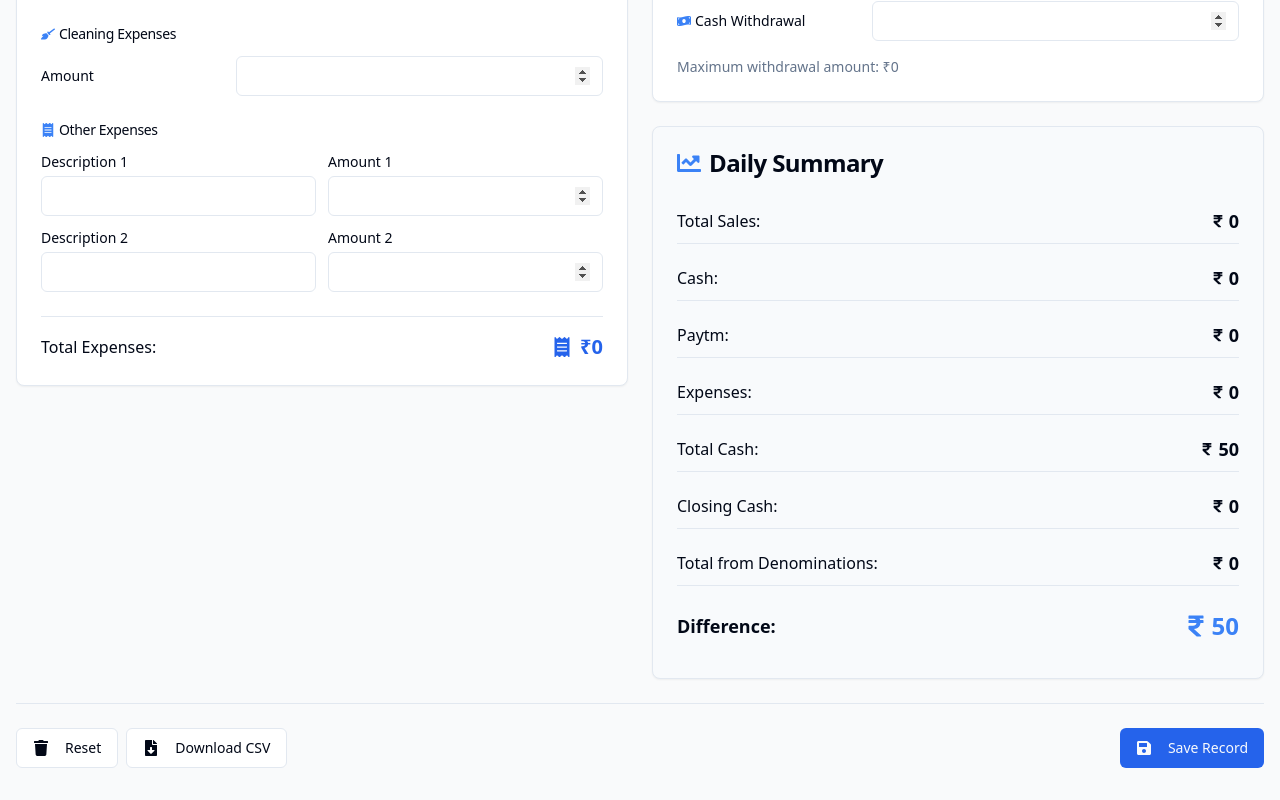
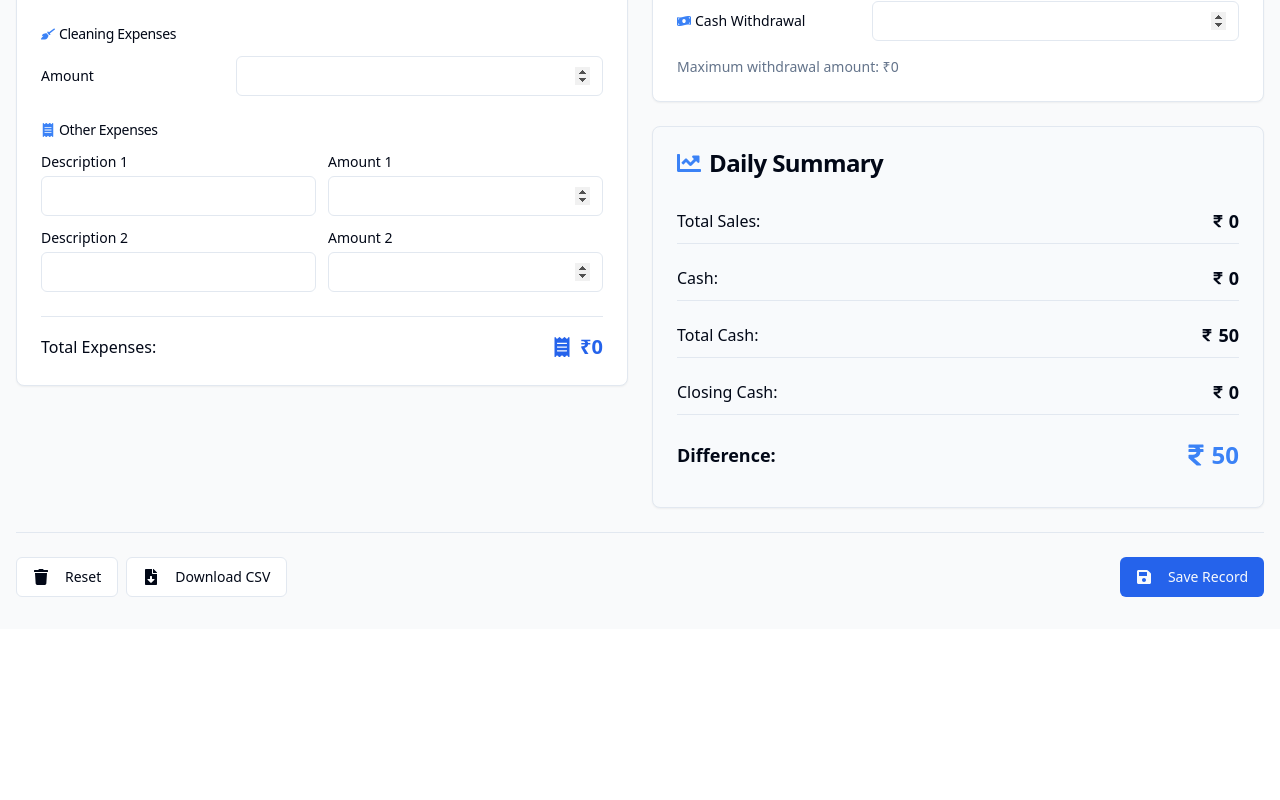
Before and after one commit to Balajimcr/SalesTracker, a React (Vite) app: page / in a window 1280 px wide. Shown: the part 875-1675 px from the top of the page. After the commit the page ends 1504 px from the top, so only its background shows below. Built offline with nearby package versions, Linux system fonts and the light colour scheme.

Commit message:
Fix: Remove extra lines from summary
Remove extra lines from the Daily Summary Box contents.

```diff
--- a/src/components/dashboard/SalesSummary.tsx
+++ b/src/components/dashboard/SalesSummary.tsx
@@ -45,11 +45,8 @@ const SalesSummary = ({ data }: SalesSummaryProps) => {
   const summaryItems = [
     { label: "Total Sales", value: data.totalSalesPOS },
     { label: "Cash", value: totalCashSales },
-    { label: "Paytm", value: data.paytmSales },
-    { label: "Expenses", value: totalExpenses },
     { label: "Total Cash", value: totalCash },
-    { label: "Closing Cash", value: closingCash },
-    { label: "Total from Denominations", value: totalFromDenominations }
+    { label: "Closing Cash", value: closingCash }
   ];
 
   return (
```
